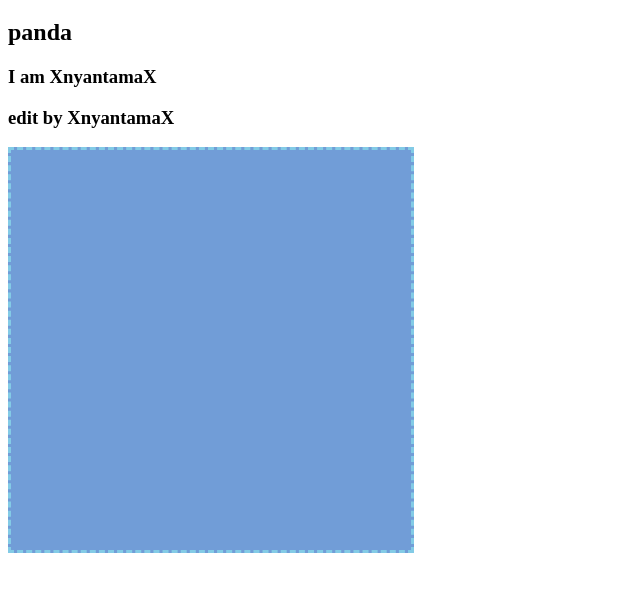
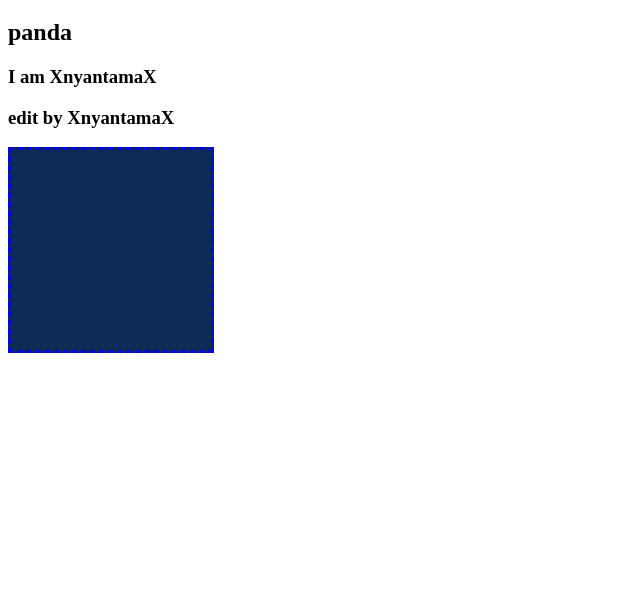
Before and after one commit to nyantama0616/practice_git, a plain HTML site: page public/index.html in a window 1280 px wide. Shown: the part 61-652 px from the top of the page, without its empty margins (0-640 px from the left). Drawn offline with Linux system fonts and the light colour scheme.

Commit message:
Revert "light blue2"
This reverts commit d5ff70400cd078fc109e1d946a1a3b7c8c5ab4d7.

```diff
--- a/src/index.css
+++ b/src/index.css
@@ -1,7 +1,7 @@
 
 .box {
-    width: 400px;
-    height: 400px;
-    border: 3px rgb(131, 203, 230) dashed;
-    background-color: rgb(113, 157, 215);
+    width: 200px;
+    height: 200px;
+    border: 3px rgb(7, 7, 220) dashed;
+    background-color: rgb(12, 44, 85);
 }
```
